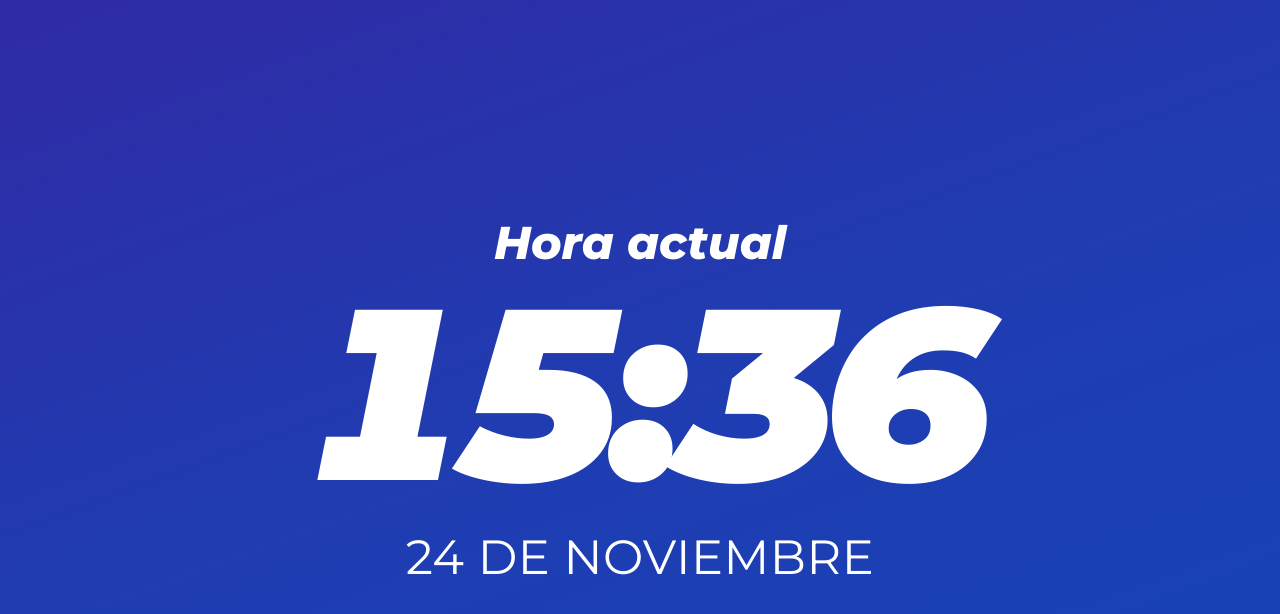
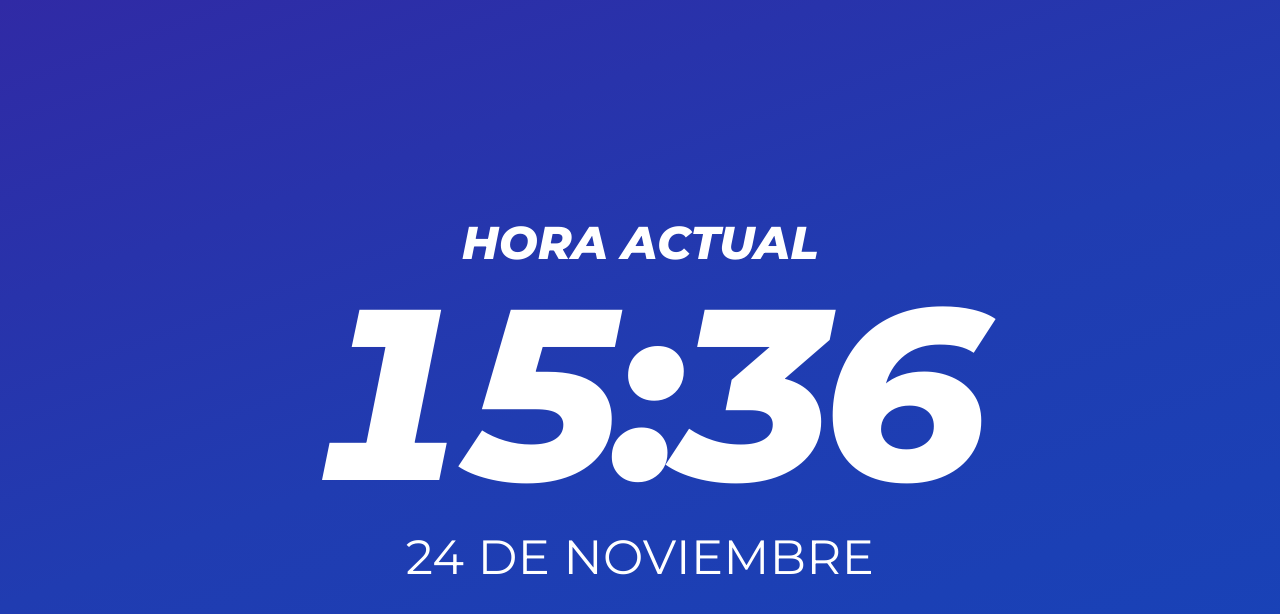
Before and after one commit to vmarkgt/reloj-guatemala, a plain HTML site: page index.html in a window 1280 px wide. Drawn offline with Linux system fonts and the light colour scheme.

Commit message:
Update index.html

```diff
--- a/index.html
+++ b/index.html
@@ -5,13 +5,14 @@
 <meta charset="UTF-8">
 <meta name="viewport" content="width=device-width, initial-scale=1.0">
 
-<title>Reloj Guatemala</title>
+<title>RELOJ GUATEMALA</title>
 
 <link rel="preconnect" href="https://fonts.googleapis.com">
 <link rel="preconnect" href="https://fonts.gstatic.com" crossorigin>
-<link href="https://fonts.googleapis.com/css2?family=Montserrat:ital,wght@0,400;0,500;0,800;0,900;1,800;1,900&display=swap" rel="stylesheet">
+<link href="https://fonts.googleapis.com/css2?family=Montserrat:ital,wght@0,400;0,700;0,800;1,800&display=swap" rel="stylesheet">
 
 <style>
+
 * {
     margin: 0;
     padding: 0;
@@ -26,6 +27,7 @@ html, body {
 
 body {
     font-family: 'Montserrat', sans-serif;
+
     background: linear-gradient(
         160deg,
         #302AA5 0%,
@@ -53,17 +55,33 @@ body {
     font-size: clamp(18px, 4vw, 46px);
     font-weight: 800;
     font-style: italic;
+    text-transform: uppercase;
     margin-bottom: 0.5vw;
 }
 
 .hora {
     font-size: clamp(65px, 19vw, 290px);
-    font-weight: 900;
+    font-weight: 800;
     font-style: italic;
     line-height: 0.95;
     letter-spacing: -0.065em;
     white-space: nowrap;
     font-variant-numeric: tabular-nums;
+}
+
+.dos-puntos {
+    display: inline-block;
+    animation: parpadeo 1s infinite;
+}
+
+@keyframes parpadeo {
+    0%, 49% {
+        opacity: 1;
+    }
+
+    50%, 100% {
+        opacity: 0.15;
+    }
 }
 
 .fecha {
@@ -81,11 +99,15 @@ body {
 
 <div class="contenedor">
 
-    <div class="etiqueta">Hora actual</div>
+    <div class="etiqueta">HORA ACTUAL</div>
 
-    <div class="hora" id="hora">00:00</div>
+    <div class="hora" id="hora">
+        00<span class="dos-puntos">:</span>00
+    </div>
 
-    <div class="fecha" id="fecha">Cargando...</div>
+    <div class="fecha" id="fecha">
+        CARGANDO...
+    </div>
 
 </div>
 
@@ -95,24 +117,29 @@ function actualizarReloj() {
 
     const ahora = new Date();
 
-    const hora = new Intl.DateTimeFormat('es-GT', {
+    const formatoHora = new Intl.DateTimeFormat('es-GT', {
         timeZone: 'America/Guatemala',
         hour: '2-digit',
         minute: '2-digit',
         hour12: false
     });
 
-    const fecha = new Intl.DateTimeFormat('es-GT', {
+    const partes = formatoHora.formatToParts(ahora);
+
+    const horas = partes.find(p => p.type === 'hour').value;
+    const minutos = partes.find(p => p.type === 'minute').value;
+
+    document.getElementById('hora').innerHTML =
+        horas + '<span class="dos-puntos">:</span>' + minutos;
+
+    const formatoFecha = new Intl.DateTimeFormat('es-GT', {
         timeZone: 'America/Guatemala',
         day: 'numeric',
         month: 'long'
     });
 
-    document.getElementById('hora').textContent =
-        hora.format(ahora);
-
     document.getElementById('fecha').textContent =
-        fecha.format(ahora);
+        formatoFecha.format(ahora).toUpperCase();
 
 }
 
```
